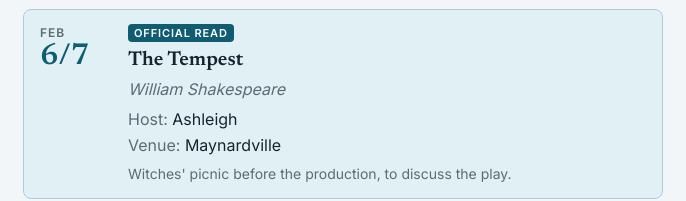
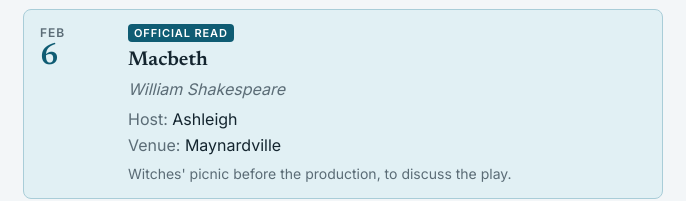
Before and after one commit to Ann-MareeT/Mother-City-Book-Club-2027-Diary, a plain HTML site: page index.html in a window 1280 px wide. Shown: the part 600-801 px from the top of the page, 297-983 px from the left. Drawn offline with Linux system fonts and the light colour scheme.

Commit message:
Update index.html

```diff
--- a/index.html
+++ b/index.html
@@ -193,10 +193,10 @@ footer { margin-top: 36px; font-size: 13px; color: var(--muted); }
 
     <h2>February</h2>
     <ul>
-      <li class="mtg cat-official" data-end="2027-02-07">
-        <div class="when"><div class="day-line">Feb</div><div class="date-num">6/7</div></div>
+      <li class="mtg cat-official" data-end="2027-02-06">
+        <div class="when"><div class="day-line">Feb</div><div class="date-num">6</div></div>
         <div class="what">
-          <h3 class="title">The Tempest</h3>
+          <h3 class="title">Macbeth</h3>
           <p class="author">William Shakespeare</p>
           <p class="host">Ashleigh</p>
           <p class="venue">Maynardville</p>
```
